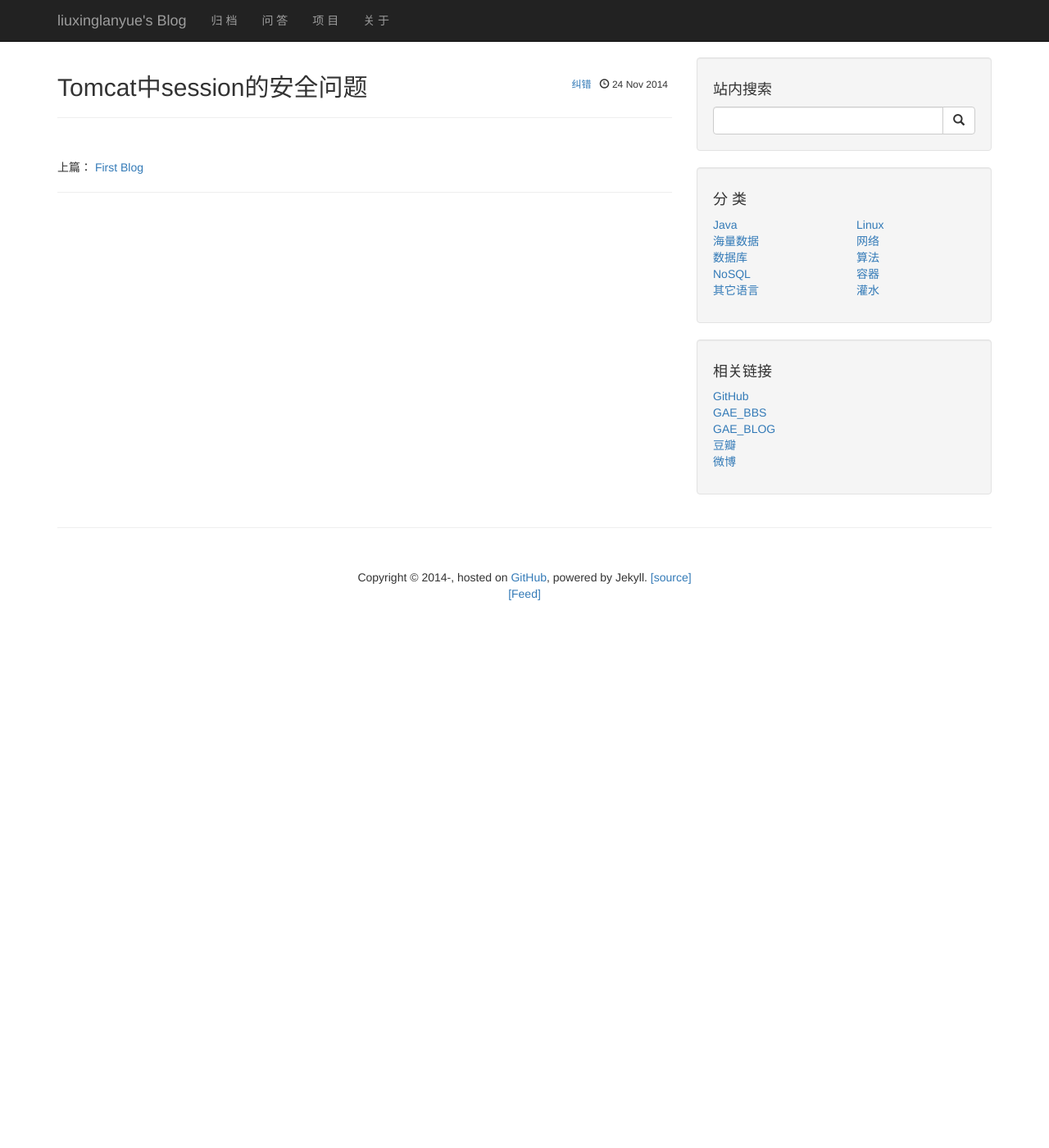
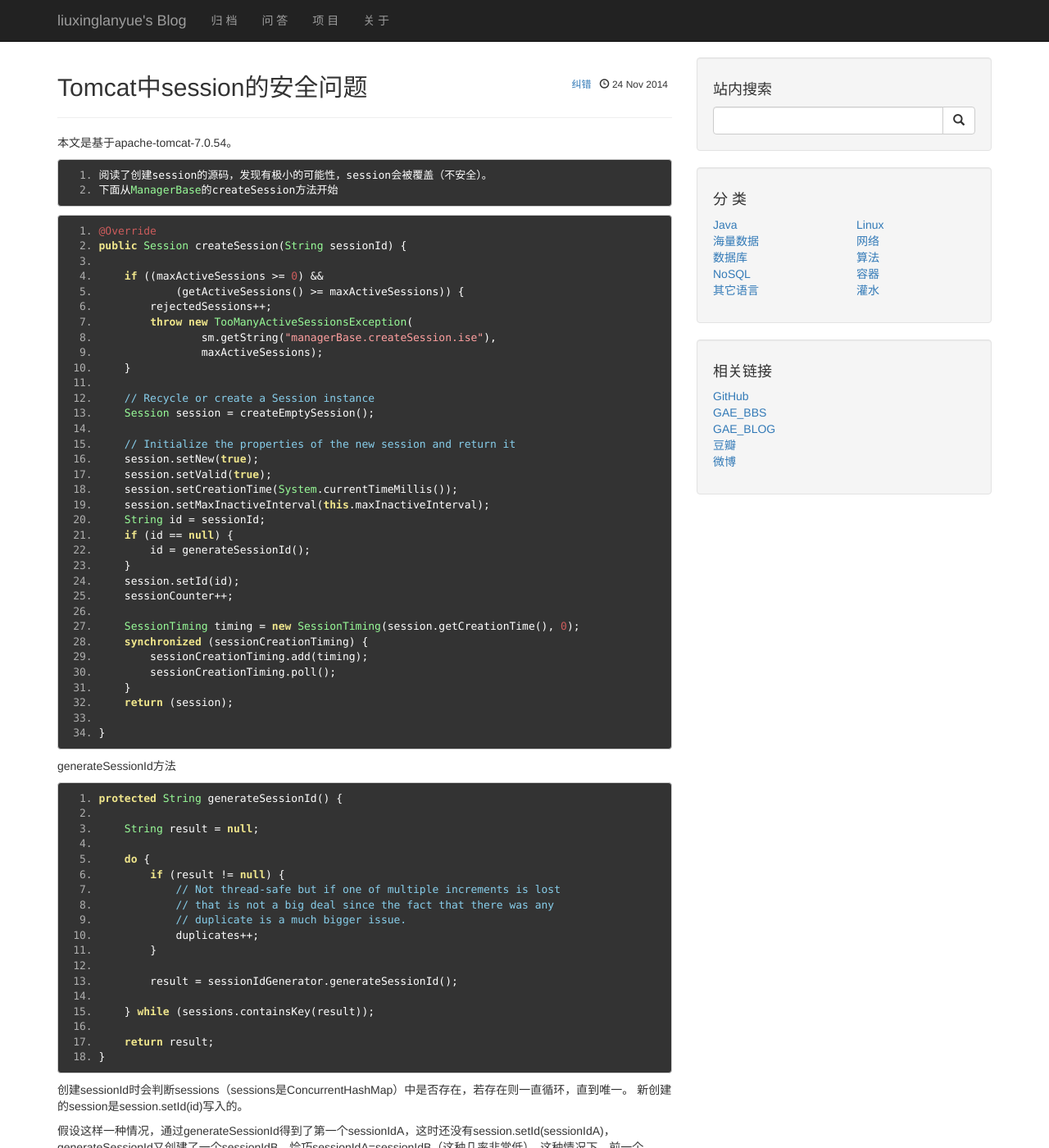
Before and after one commit to liuxinglanyue/blog, a Jekyll site: the page built from _posts/2014-11-24-tomcat-session.markdown, in a window 1280 px wide and 1400 px high. Shown: the whole window at 82% size. Built offline with Jekyll 4.4.1, drawn with Linux system fonts in a browser that asks for light colours; nearby versions of some CDN libraries; Markdown is read by kramdown in place of the engine named in the settings; comment, search, counter and statistics services are not loaded; some of the changed text lies outside the part shown.

Commit message:
Update 2014-11-24-tomcat-session.markdown

```diff
--- a/_posts/2014-11-24-tomcat-session.markdown
+++ b/_posts/2014-11-24-tomcat-session.markdown
@@ -4,3 +4,91 @@ category: "http"
 title:  "Tomcat中session的安全问题"
 tags: [tomcat,session]
 ---
+本文是基于apache-tomcat-7.0.54。
+
+    阅读了创建session的源码，发现有极小的可能性，session会被覆盖（不安全）。
+    下面从ManagerBase的createSession方法开始
+<pre class="prettyPrint">
+@Override
+public Session createSession(String sessionId) {
+
+    if ((maxActiveSessions >= 0) &&
+            (getActiveSessions() >= maxActiveSessions)) {
+        rejectedSessions++;
+        throw new TooManyActiveSessionsException(
+                sm.getString("managerBase.createSession.ise"),
+                maxActiveSessions);
+    }
+
+    // Recycle or create a Session instance
+    Session session = createEmptySession();
+
+    // Initialize the properties of the new session and return it
+    session.setNew(true);
+    session.setValid(true);
+    session.setCreationTime(System.currentTimeMillis());
+    session.setMaxInactiveInterval(this.maxInactiveInterval);
+    String id = sessionId;
+    if (id == null) {
+        id = generateSessionId();
+    }
+    session.setId(id);
+    sessionCounter++;
+
+    SessionTiming timing = new SessionTiming(session.getCreationTime(), 0);
+    synchronized (sessionCreationTiming) {
+        sessionCreationTiming.add(timing);
+        sessionCreationTiming.poll();
+    }
+    return (session);
+
+}
+</pre>
+generateSessionId方法
+<pre class="prettyPrint">
+protected String generateSessionId() {
+
+    String result = null;
+
+    do {
+        if (result != null) {
+            // Not thread-safe but if one of multiple increments is lost
+            // that is not a big deal since the fact that there was any
+            // duplicate is a much bigger issue.
+            duplicates++;
+        }
+
+        result = sessionIdGenerator.generateSessionId();
+
+    } while (sessions.containsKey(result));
+
+    return result;
+}
+</pre>
+创建sessionId时会判断sessions（sessions是ConcurrentHashMap）中是否存在，若存在则一直循环，直到唯一。
+新创建的session是session.setId(id)写入的。
+
+假设这样一种情况，通过generateSessionId得到了第一个sessionIdA，这时还没有session.setId(sessionIdA)，
+generateSessionId又创建了一个sessionIdB，恰巧sessionIdA=sessionIdB（这种几率非常低），这种情况下，前一个session就会被后一个session覆盖。
+
+我们在SessionIdGenerator中写个main方法，测试下是否会出现sessionId重复的情况。
+<pre class="prettyPrint">
+public static void main(String[] args) {
+	SessionIdGenerator generator = new SessionIdGenerator();
+	generator.setSessionIdLength(5);
+	Map<String, String> map = new HashMap<String, String>();
+	for(int i=0; i< 100000000; i++) {
+		String key = generator.generateSessionId();
+		if(map.containsKey(key)) {
+			System.out.println("i= " + i + "  " + key);
+			break;
+		}
+		map.put(key, null);
+	}
+}
+</pre>
+sessionIdLength默认值为16，这种情况下，很难重复。于是我改为了5，在有限时间内重复一般都会出现。
+
+结论：tomcat的session在极小概率的情况下会有问题。
+
+若分析有误，希望提出来，谢谢。
```
